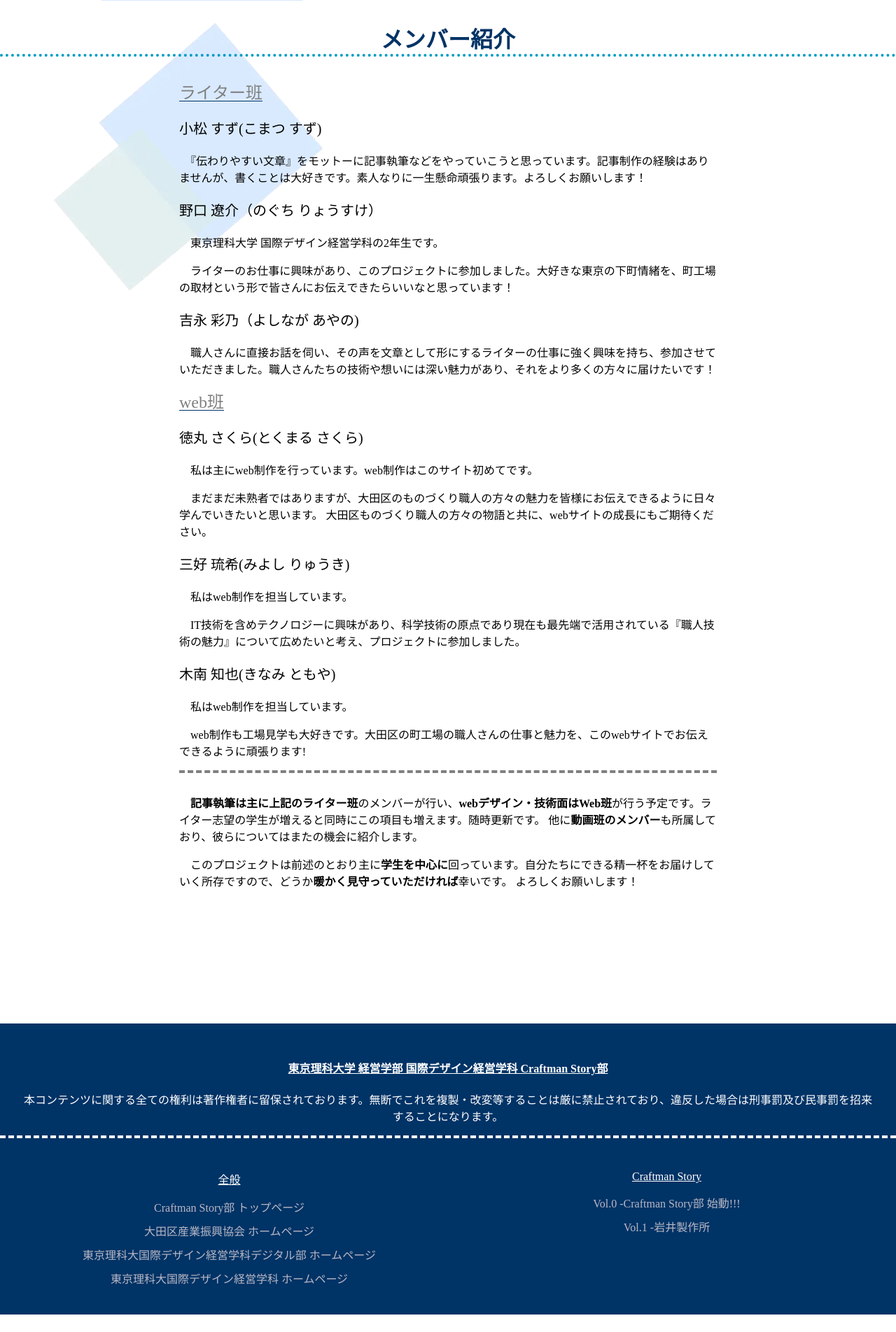
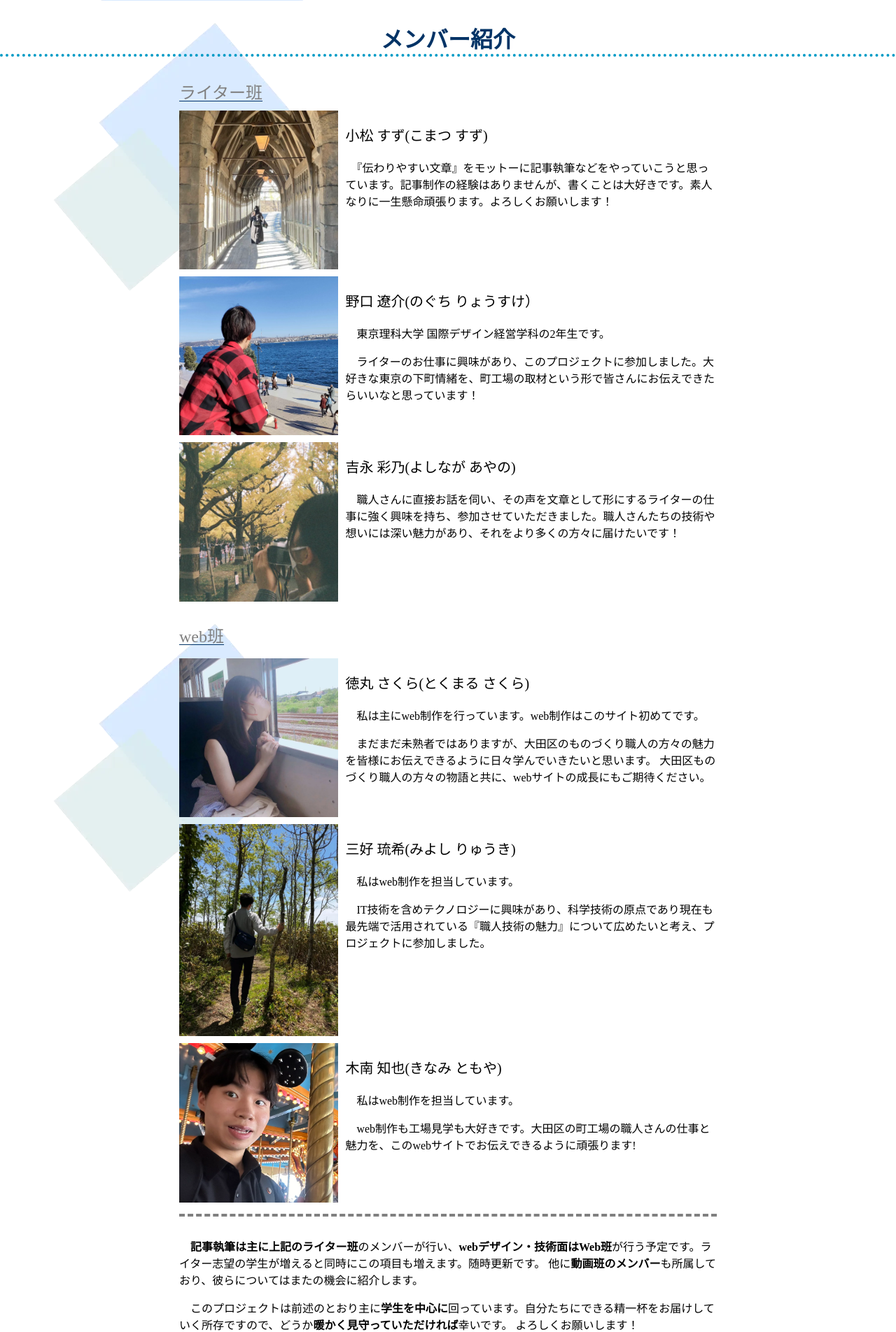
Before and after one commit to IDM-R/craftmanstory, a Flask app: template templates/article0.html in a window 1280 px wide. Shown: the part 1167-3071 px from the top of the page at 70% size. Before the commit the page ends 3046 px from the top, so only its background shows below. Run offline with Flask 3, Linux system fonts and the light colour scheme; the template is opened without the code that fills it, so the values that code supplies are empty.

Commit message:
article0の自己紹介修正

```diff
--- a/static/style.css
+++ b/static/style.css
@@ -630,6 +630,12 @@ footer {
   margin: 15% 20%;
   margin-top: 30px;
 }
+.article-layout {
+  margin-top: 10px;
+  display: grid;
+  gap: 10px;
+  grid-template-columns: 3fr 7fr;
+}
 .writer {
   color: #003366;
   border-bottom: double;
--- a/templates/article0.html
+++ b/templates/article0.html
@@ -23,42 +23,98 @@ filename='Vol0_title_image.webp') }}{% endblock %} {% block home_content %}
 </div>
 <div class="img-background">
   <h3 class="border">メンバー紹介</h3>
-  <div class="article-writer">
+  <div class="article-writer" style="margin-bottom: 30px">
     <span class="writer1"><span class="group-writer"> ライター班</span></span>
-
+    <div class="article-layout">
+      <img
+        src="{{ url_for('static', filename='ko_img.webp') }}"
+        alt="個人の画像"
+        width="100%"
+      />
+      <div>
         <p class="writer-name">小松 すず(こまつ すず)</p>
         <p>
           　『伝わりやすい文章』をモットーに記事執筆などをやっていこうと思っています。記事制作の経験はありませんが、書くことは大好きです。素人なりに一生懸命頑張ります。よろしくお願いします！
         </p>
-
-    <p class="writer-name">野口 遼介（のぐち りょうすけ）</p>
+      </div>
+    </div>
+    <div class="article-layout">
+      <img
+        src="{{ url_for('static', filename='no_img.webp') }}"
+        alt="個人の画像"
+        width="100%"
+      />
+      <div>
+        <p class="writer-name">野口 遼介(のぐち りょうすけ）</p>
         <p>　東京理科大学 国際デザイン経営学科の2年生です。</p>
         <p>
           　ライターのお仕事に興味があり、このプロジェクトに参加しました。大好きな東京の下町情緒を、町工場の取材という形で皆さんにお伝えできたらいいなと思っています！
         </p>
-    <p class="writer-name">吉永 彩乃（よしなが あやの)</p>
+      </div>
+    </div>
+    <div class="article-layout">
+      <img
+        src="{{ url_for('static', filename='yo_img.webp') }}"
+        alt="個人の画像"
+        width="100%"
+      />
+      <div>
+        <p class="writer-name">吉永 彩乃(よしなが あやの)</p>
         <p>
           　職人さんに直接お話を伺い、その声を文章として形にするライターの仕事に強く興味を持ち、参加させていただきました。職人さんたちの技術や想いには深い魅力があり、それをより多くの方々に届けたいです！
         </p>
-
+      </div>
+    </div>
+  </div>
+</div>
+<div class="img-background">
+  <div class="article-writer">
+    <p style="margin-top: 30px">
       <span class="writer1"><span class="group-writer"> web班</span></span>
-
+    </p>
+    <div class="article-layout">
+      <img
+        src="{{ url_for('static', filename='to_img.webp') }}"
+        alt="個人の画像"
+        width="100%"
+      />
+      <div>
         <p class="writer-name">徳丸 さくら(とくまる さくら)</p>
         <p>　私は主にweb制作を行っています。web制作はこのサイト初めてです。</p>
         <p>
           　まだまだ未熟者ではありますが、大田区のものづくり職人の方々の魅力を皆様にお伝えできるように日々学んでいきたいと思います。
           大田区ものづくり職人の方々の物語と共に、webサイトの成長にもご期待ください。
         </p>
+      </div>
+    </div>
+    <div class="article-layout">
+      <img
+        src="{{ url_for('static', filename='mi_img.webp') }}"
+        alt="個人の画像"
+        width="100%"
+      />
+      <div>
         <p class="writer-name">三好 琉希(みよし りゅうき)</p>
         <p>　私はweb制作を担当しています。</p>
         <p>
           　IT技術を含めテクノロジーに興味があり、科学技術の原点であり現在も最先端で活用されている『職人技術の魅力』について広めたいと考え、プロジェクトに参加しました。
         </p>
+      </div>
+    </div>
+    <div class="article-layout">
+      <img
+        src="{{ url_for('static', filename='ki_img.webp') }}"
+        alt="個人の画像"
+        width="100%"
+      />
+      <div>
         <p class="writer-name">木南 知也(きなみ ともや)</p>
         <p>　私はweb制作を担当しています。</p>
         <p>
           　web制作も工場見学も大好きです。大田区の町工場の職人さんの仕事と魅力を、このwebサイトでお伝えできるように頑張ります!
         </p>
+      </div>
+    </div>
     <p style="padding-top: 30px; border-top: dashed 4px grey">
       　<b>記事執筆は主に上記のライター班</b>のメンバーが行い、<b>webデザイン・技術面はWeb班</b>が行う予定です。ライター志望の学生が増えると同時にこの項目も増えます。随時更新です。
       他に<b>動画班のメンバー</b>も所属しており、彼らについてはまたの機会に紹介します。
--- a/templates/article1_en.html
+++ b/templates/article1_en.html
@@ -7,7 +7,7 @@ filename='01iwai_01.webp') }}{% endblock %} {% block home_content %}
 <div class="article-title">
   <div class="title-page"><h2 class="title"></h2></div>
   <p class="article-date">The day of interviewing 10.31/07.30.2024</p>
-  <p class="article-date">Last update 12.09.2024</p>
+  <p class="article-date">Last update 12.11.2024</p>
   <p class="title-content">　Hello!</p>
   <p class="title-content">
     　This is Craftman Story Vol. 1. We interviewed Iwai Factory. At this
```
Also changed, not shown: static/01iwai_thumbnail.webp (deleted). Lines whose indentation alone changed are shown as unchanged.
